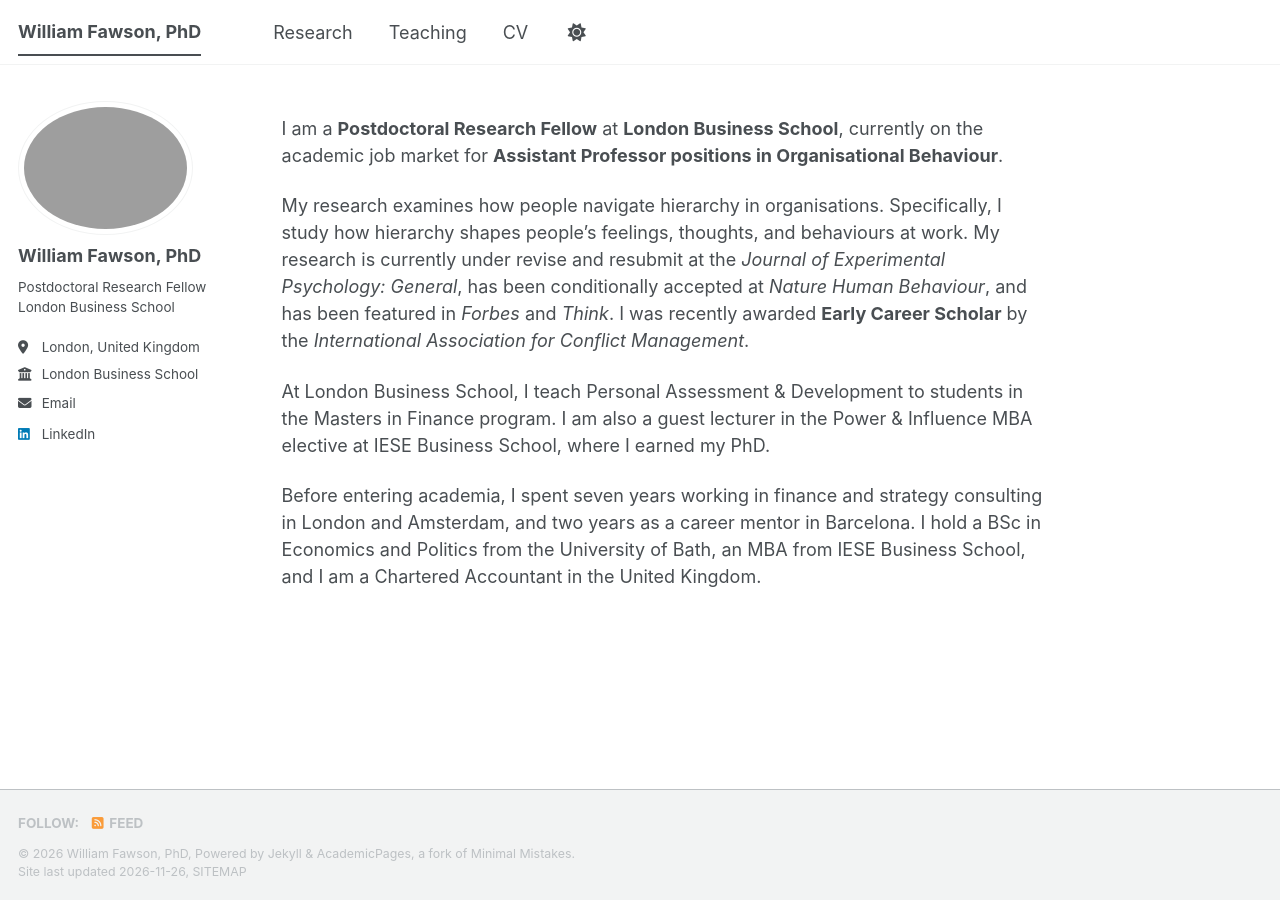
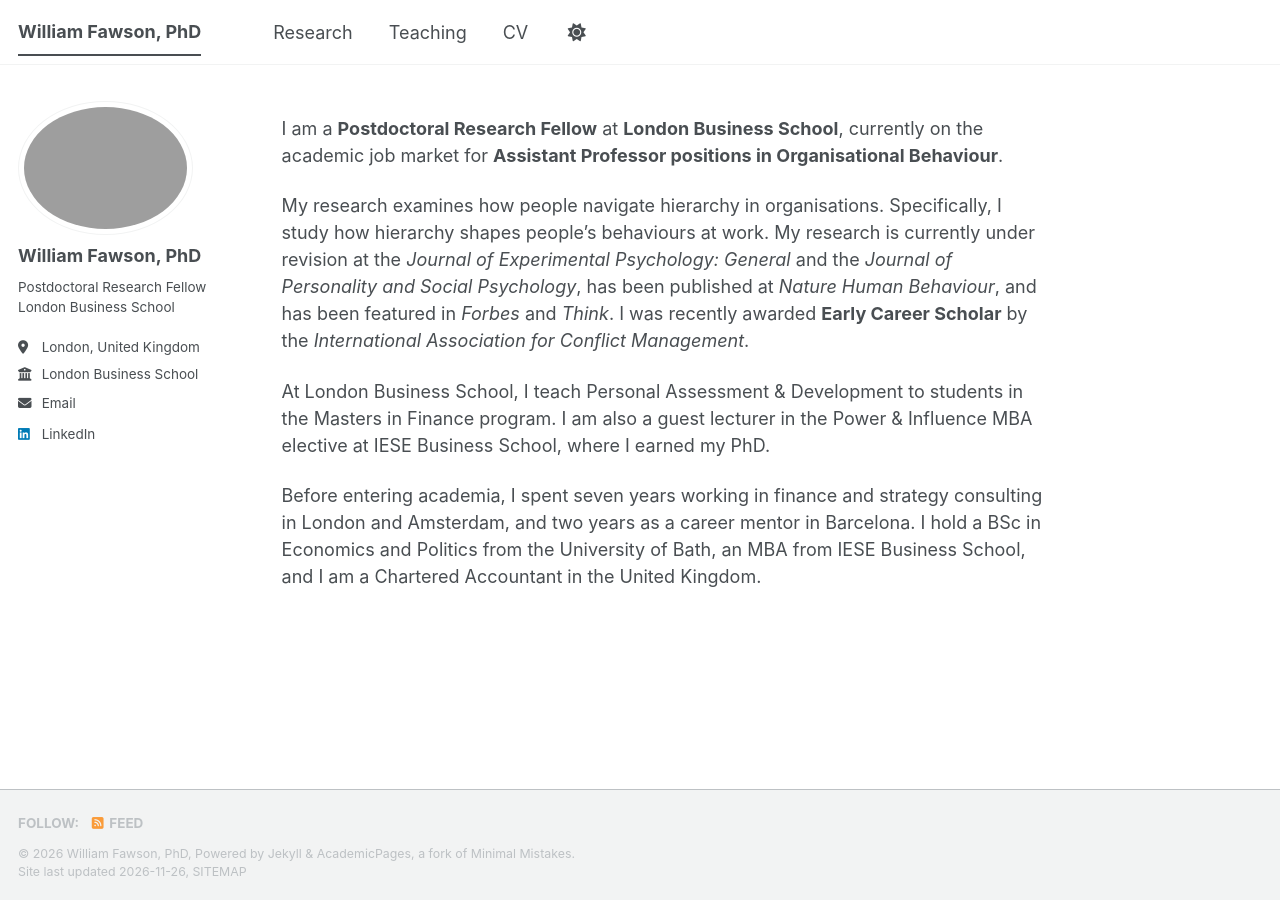
Before and after one commit to williamfawson/williamfawson.github.io, a Jekyll site: the page built from _pages/about.md, in a window 1280 px wide. Built offline with Jekyll 4.4.1, drawn with Linux system fonts in a browser that asks for light colours; a style sheet for code colours, icons or effects is not loaded.

Commit message:
Update about.md

```diff
--- a/_pages/about.md
+++ b/_pages/about.md
@@ -10,7 +10,7 @@ redirect_from:
 
 I am a **Postdoctoral Research Fellow** at **London Business School**, currently on the academic job market for **Assistant Professor positions in Organisational Behaviour**.
 
-My research examines how people navigate hierarchy in organisations. Specifically, I study how hierarchy shapes people’s feelings, thoughts, and behaviours at work. My research is currently under revise and resubmit at the *Journal of Experimental Psychology: General*, has been conditionally accepted at *Nature Human Behaviour*, and has been featured in *Forbes* and *Think*. I was recently awarded **Early Career Scholar** by the *International Association for Conflict Management*.
+My research examines how people navigate hierarchy in organisations. Specifically, I study how hierarchy shapes people’s behaviours at work. My research is currently under revision at the *Journal of Experimental Psychology: General* and the *Journal of Personality and Social Psychology*, has been published at *Nature Human Behaviour*, and has been featured in *Forbes* and *Think*. I was recently awarded **Early Career Scholar** by the *International Association for Conflict Management*.
 
 At London Business School, I teach Personal Assessment & Development to students in the Masters in Finance program. I am also a guest lecturer in the Power & Influence MBA elective at IESE Business School, where I earned my PhD.
 
```
